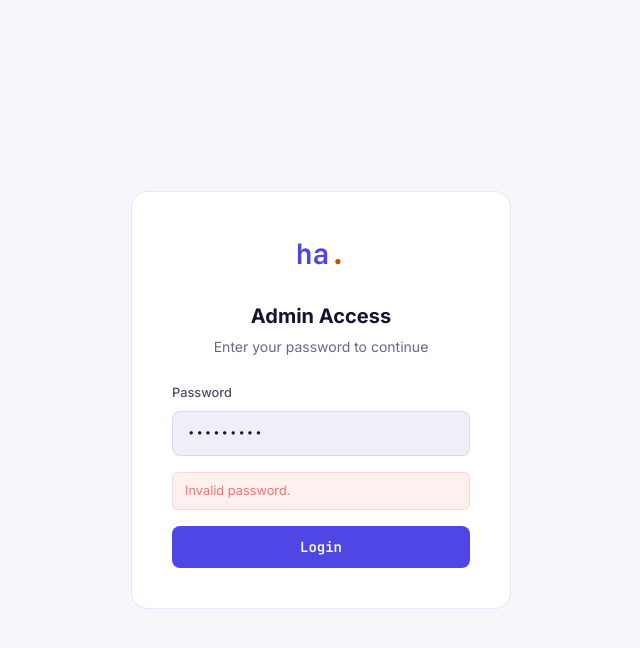
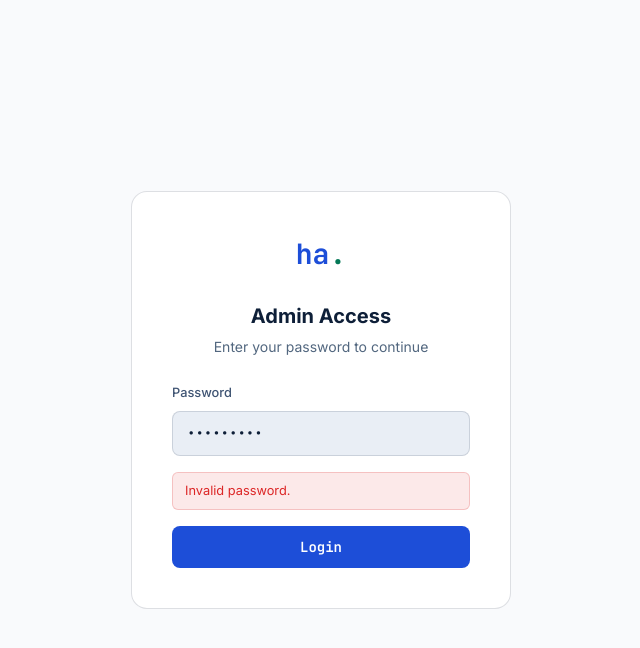
Before and after one commit to 1oNN/portfolio, a Next.js app: page /admin/login in a window 1280 px wide. Both pictures are taken after typing "Sample123" into the empty fields and a click on the button "Login". Shown: the top 648 px of the page, without its empty margins (319-959 px from the left). Built offline with nearby package versions, Linux system fonts and the light colour scheme; no server answers.

Commit message:
WP1: navy/green token foundation + accent-contrast sweep

```diff
--- a/app/admin/login/page.tsx
+++ b/app/admin/login/page.tsx
@@ -120,9 +120,9 @@ export default function AdminLoginPage() {
             <p
               style={{
                 fontSize: "0.8rem",
-                color: "#f87171",
-                backgroundColor: "rgba(248, 113, 113, 0.1)",
-                border: "1px solid rgba(248, 113, 113, 0.2)",
+                color: "var(--danger)",
+                backgroundColor: "color-mix(in srgb, var(--danger) 10%, transparent)",
+                border: "1px solid color-mix(in srgb, var(--danger) 20%, transparent)",
                 borderRadius: "6px",
                 padding: "0.5rem 0.75rem",
               }}
@@ -140,7 +140,7 @@ export default function AdminLoginPage() {
               borderRadius: "8px",
               border: "none",
               backgroundColor: loading ? "var(--accent-muted)" : "var(--accent)",
-              color: loading ? "var(--accent)" : "#fff",
+              color: loading ? "var(--accent)" : "var(--accent-contrast)",
               fontSize: "0.875rem",
               fontWeight: 600,
               cursor: loading ? "not-allowed" : "pointer",
--- a/app/admin/page.tsx
+++ b/app/admin/page.tsx
@@ -162,7 +162,7 @@ export default function AdminDashboard() {
               borderRadius: "8px",
               border: "1px solid var(--accent)",
               backgroundColor: "var(--accent)",
-              color: "#fff",
+              color: "var(--accent-contrast)",
               fontSize: "0.875rem",
               fontWeight: 600,
               textDecoration: "none",
@@ -313,9 +313,9 @@ export default function AdminDashboard() {
                             padding: "0.25rem 0.625rem",
                             fontSize: "0.75rem",
                             borderRadius: "6px",
-                            border: "1px solid rgba(248,113,113,0.3)",
+                            border: "1px solid color-mix(in srgb, var(--danger) 30%, transparent)",
                             backgroundColor: "transparent",
-                            color: "#f87171",
+                            color: "var(--danger)",
                             cursor: "pointer",
                             fontFamily: "var(--font-mono)",
                           }}
--- a/app/globals.css
+++ b/app/globals.css
@@ -3,18 +3,23 @@
 @tailwind utilities;
 
 /* ─── Design Tokens ─────────────────────────────────────────────── */
+/* Light = white paper + deep blue accent (green secondary).
+   Dark  = navy + green accent (periwinkle secondary) — the primary identity.
+   --accent-contrast = text color on accent-filled surfaces: white fails on the
+   dark-mode green (1.92:1), so filled controls must use this token, never #fff. */
 :root {
-  --background: #f7f7fb;
+  --background: #f9fafc;
   --surface: #ffffff;
-  --surface-elevated: #efeff7;
-  --border: rgba(79, 70, 229, 0.14);
-  --text-primary: #16142e;
-  --text-secondary: #4b4e69;
-  --text-muted: #666a87;
-  --accent: #4f46e5;
-  --accent-secondary: #b45309;
-  --accent-muted: rgba(79, 70, 229, 0.12);
-  --accent-glow: rgba(79, 70, 229, 0.3);
+  --surface-elevated: #e9eef5;
+  --border: rgba(14, 31, 56, 0.14);
+  --text-primary: #0e1f38;
+  --text-secondary: #3f5473;
+  --text-muted: #52677f;
+  --accent: #1d4ed8;
+  --accent-contrast: #ffffff;
+  --accent-secondary: #047857;
+  --accent-muted: rgba(29, 78, 216, 0.09);
+  --accent-glow: rgba(29, 78, 216, 0.2);
 
   --shadow-sm: 0 1px 3px rgba(0, 0, 0, 0.06), 0 1px 2px rgba(0, 0, 0, 0.04);
   --shadow: 0 4px 16px rgba(0, 0, 0, 0.08);
@@ -22,24 +27,26 @@
 
   --success: #047857;
   --danger: #dc2626;
-  --status-research: #4f46e5;
+  --status-research: #4338ca;
   --status-engineering: #047857;
-  --status-ml: #b45309;
+  --status-ml: #8a5a06;
   --status-fullstack: #0f766e;
 }
 
 .dark {
-  --background: #0a0814;
-  --surface: #110f1e;
-  --surface-elevated: #18162a;
-  --border: rgba(99, 102, 241, 0.1);
-  --text-primary: #f1f5f9;
-  --text-secondary: #94a3b8;
-  --text-muted: #7d88a3;
-  --accent: #6366f1;
-  --accent-secondary: #f59e0b;
-  --accent-muted: rgba(99, 102, 241, 0.1);
-  --accent-glow: rgba(99, 102, 241, 0.25);
+  --background: #0d1b2a;
+  --surface: #13273e;
+  --surface-elevated: #1b3350;
+  --border: rgba(141, 160, 191, 0.16);
+  --text-primary: #dce7f5;
+  --text-secondary: #9db0cd;
+  /* 4.8:1 on --surface-elevated — tight but passing; do not darken further */
+  --text-muted: #8da0bf;
+  --accent: #34d399;
+  --accent-contrast: #0d1b2a;
+  --accent-secondary: #8ab4ff;
+  --accent-muted: rgba(52, 211, 153, 0.1);
+  --accent-glow: rgba(52, 211, 153, 0.18);
 
   --shadow-sm: 0 1px 3px rgba(0, 0, 0, 0.3), 0 1px 2px rgba(0, 0, 0, 0.2);
   --shadow: 0 4px 16px rgba(0, 0, 0, 0.4);
@@ -47,9 +54,9 @@
 
   --success: #34d399;
   --danger: #f87171;
-  --status-research: #818cf8;
-  --status-engineering: #10b981;
-  --status-ml: #f59e0b;
+  --status-research: #8ab4ff;
+  --status-engineering: #34d399;
+  --status-ml: #e3b341;
   --status-fullstack: #2dd4bf;
 }
 
@@ -215,9 +222,9 @@ body {
   width: 8px;
   height: 1em;
   /* Only consumer is the always-dark Terminal chrome (see Terminal.tsx) — use
-     the dark-theme amber literally instead of the theme-dependent var, which
-     would resolve to amber-700 (light-mode tuned, ~3:1) on this dark bg. */
-  background-color: #f59e0b;
+     the dark-theme green literally instead of the theme-dependent var, which
+     would resolve to the light-mode blue on this always-dark bg. */
+  background-color: #34d399;
   vertical-align: text-bottom;
   animation: cursorBlink 1s step-end infinite;
 }
--- a/app/layout.tsx
+++ b/app/layout.tsx
@@ -77,8 +77,8 @@ export const metadata: Metadata = {
 
 export const viewport: Viewport = {
   themeColor: [
-    { media: "(prefers-color-scheme: light)", color: "#f7f7fb" },
-    { media: "(prefers-color-scheme: dark)", color: "#0a0814" },
+    { media: "(prefers-color-scheme: light)", color: "#f9fafc" },
+    { media: "(prefers-color-scheme: dark)", color: "#0d1b2a" },
   ],
 };
 
@@ -112,7 +112,7 @@ export default function RootLayout({ children }: { children: React.ReactNode })
       <body>
         <a
           href="#main"
-          className="sr-only focus:not-sr-only focus:fixed focus:top-2 focus:left-2 focus:z-[100] focus:rounded-md focus:bg-[var(--accent)] focus:px-4 focus:py-2 focus:text-white focus:shadow-lg"
+          className="sr-only focus:not-sr-only focus:fixed focus:top-2 focus:left-2 focus:z-[100] focus:rounded-md focus:bg-[var(--accent)] focus:px-4 focus:py-2 focus:text-[var(--accent-contrast)] focus:shadow-lg"
         >
           Skip to content
         </a>
--- a/components/case-study/FeaturedCard.tsx
+++ b/components/case-study/FeaturedCard.tsx
@@ -117,7 +117,7 @@ export default function FeaturedCard({ project, caseStudy }: Props) {
           href={`/projects/${project.id}`}
           className="inline-flex items-center gap-2 self-start rounded-lg px-5 py-2.5 text-sm font-medium transition-all duration-200 hover:gap-3 focus-visible:gap-3"
           style={{
-            color: "#fff",
+            color: "var(--accent-contrast)",
             backgroundColor: accent,
           }}
         >
--- a/components/interactive/TerminalAgent.tsx
+++ b/components/interactive/TerminalAgent.tsx
@@ -334,7 +334,7 @@ export default function TerminalAgent() {
           type="button"
           onClick={handleSend}
           disabled={!input.trim() || isThinking || isAtLimit}
-          className="flex h-8 w-8 shrink-0 items-center justify-center rounded-md text-white transition-opacity hover:opacity-90 focus-visible:opacity-90 disabled:cursor-not-allowed disabled:opacity-40"
+          className="flex h-8 w-8 shrink-0 items-center justify-center rounded-md text-[var(--accent-contrast)] transition-opacity hover:opacity-90 focus-visible:opacity-90 disabled:cursor-not-allowed disabled:opacity-40"
           style={{ backgroundColor: "var(--accent)" }}
           aria-label="Send message"
         >
--- a/components/sections/ContactForm.tsx
+++ b/components/sections/ContactForm.tsx
@@ -302,7 +302,7 @@ export default function ContactForm() {
       <button
         type="submit"
         disabled={status === "submitting"}
-        className="flex w-full items-center justify-center gap-2 rounded-lg py-2.5 text-sm font-medium text-white transition-opacity hover:opacity-90 focus-visible:opacity-90 disabled:cursor-not-allowed disabled:opacity-60"
+        className="flex w-full items-center justify-center gap-2 rounded-lg py-2.5 text-sm font-medium text-[var(--accent-contrast)] transition-opacity hover:opacity-90 focus-visible:opacity-90 disabled:cursor-not-allowed disabled:opacity-60"
         style={{ backgroundColor: "var(--accent)" }}
       >
         {status === "submitting" ? (
--- a/components/sections/Hero.tsx
+++ b/components/sections/Hero.tsx
@@ -93,7 +93,7 @@ export default function Hero() {
           >
             <a
               href="#contact"
-              className="inline-flex items-center gap-2 rounded-lg px-5 py-2.5 text-sm font-medium text-white transition-opacity hover:opacity-90 focus-visible:opacity-90"
+              className="inline-flex items-center gap-2 rounded-lg px-5 py-2.5 text-sm font-medium text-[var(--accent-contrast)] transition-opacity hover:opacity-90 focus-visible:opacity-90"
               style={{ backgroundColor: "var(--accent)" }}
             >
               <FiMail size={15} />
```
Also changed, not shown: app/admin/posts/[id]/page.tsx (+9 -9 lines), app/admin/posts/new/page.tsx (+6 -6 lines).
